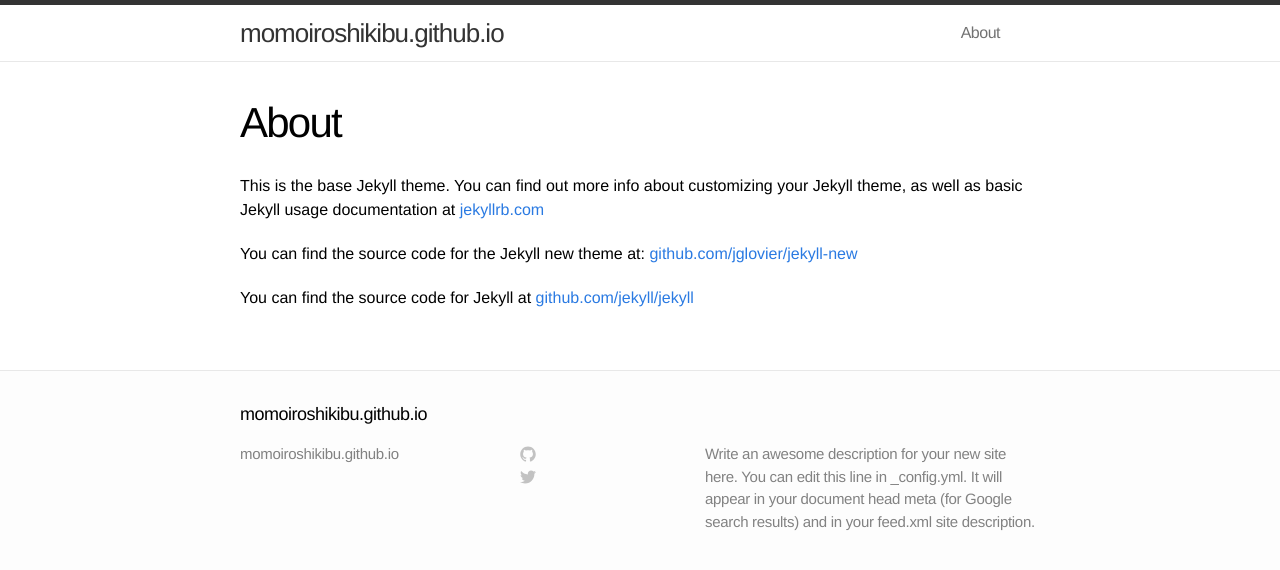
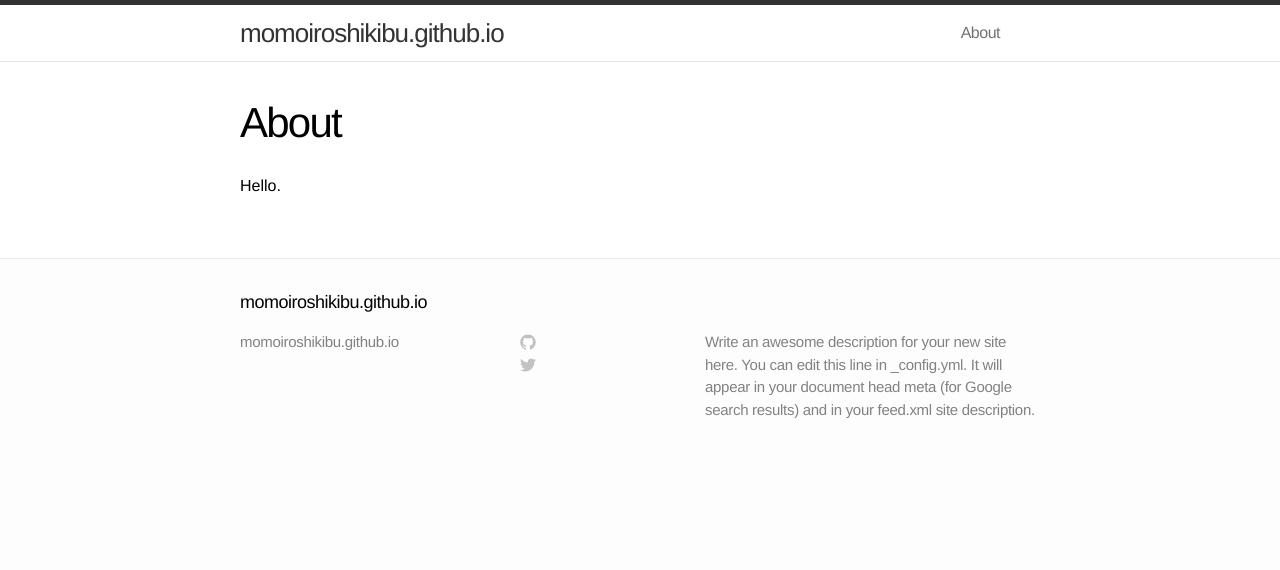
Before and after one commit to momoiroshikibu/momoiroshikibu.github.io, a Jekyll site: the page built from about.md, in a window 1280 px wide. Shown: the top 570 px of the page. Built offline with Jekyll 4.4.1, drawn with Linux system fonts in a browser that asks for light colours.

Commit message:
Change about page content

```diff
--- a/about.md
+++ b/about.md
@@ -4,8 +4,4 @@ title: About
 permalink: /about/
 ---
 
-This is the base Jekyll theme. You can find out more info about customizing your Jekyll theme, as well as basic Jekyll usage documentation at [jekyllrb.com](http://jekyllrb.com/)
-
-You can find the source code for the Jekyll new theme at: [github.com/jglovier/jekyll-new](https://github.com/jglovier/jekyll-new)
-
-You can find the source code for Jekyll at [github.com/jekyll/jekyll](https://github.com/jekyll/jekyll)
+Hello.
```
